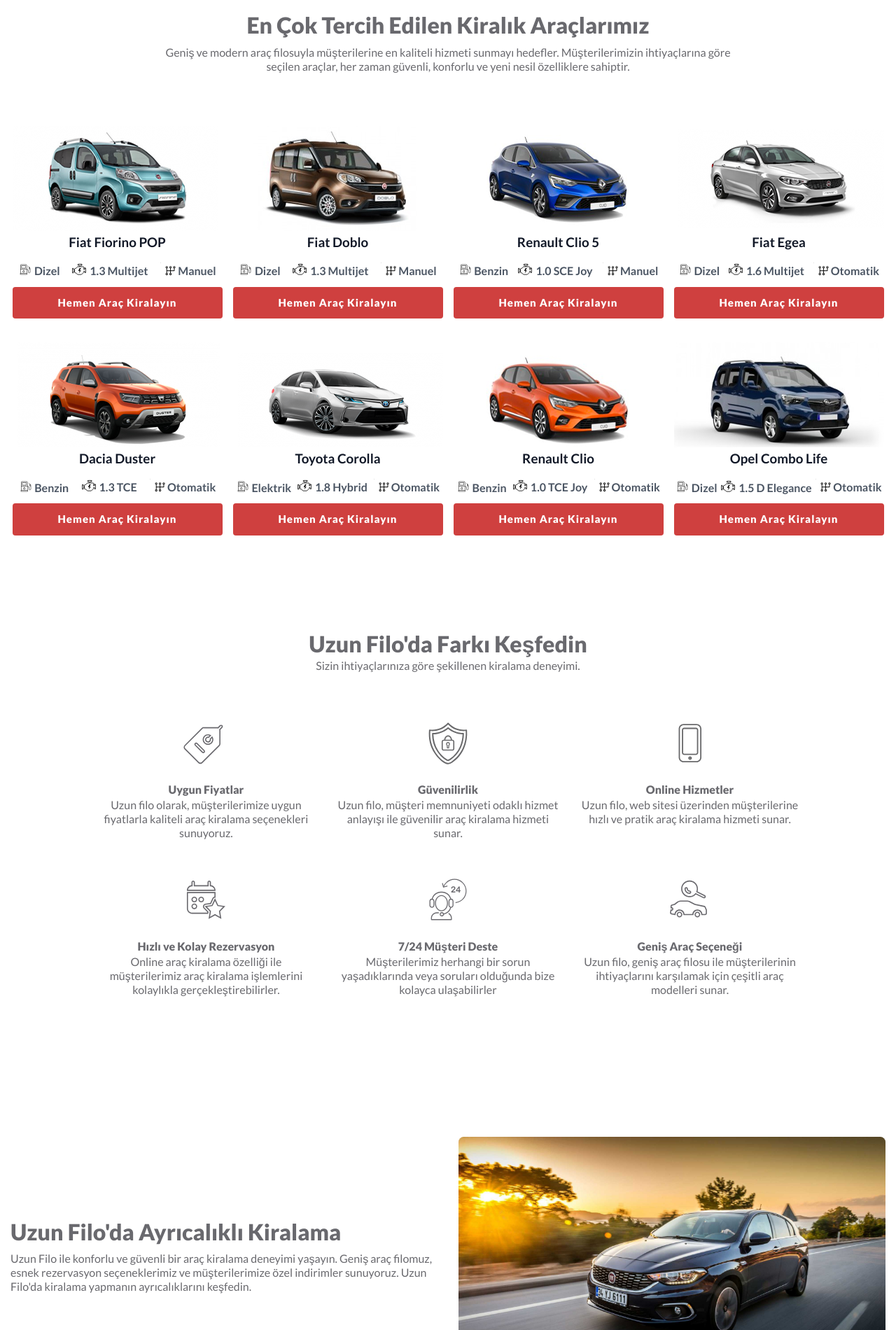
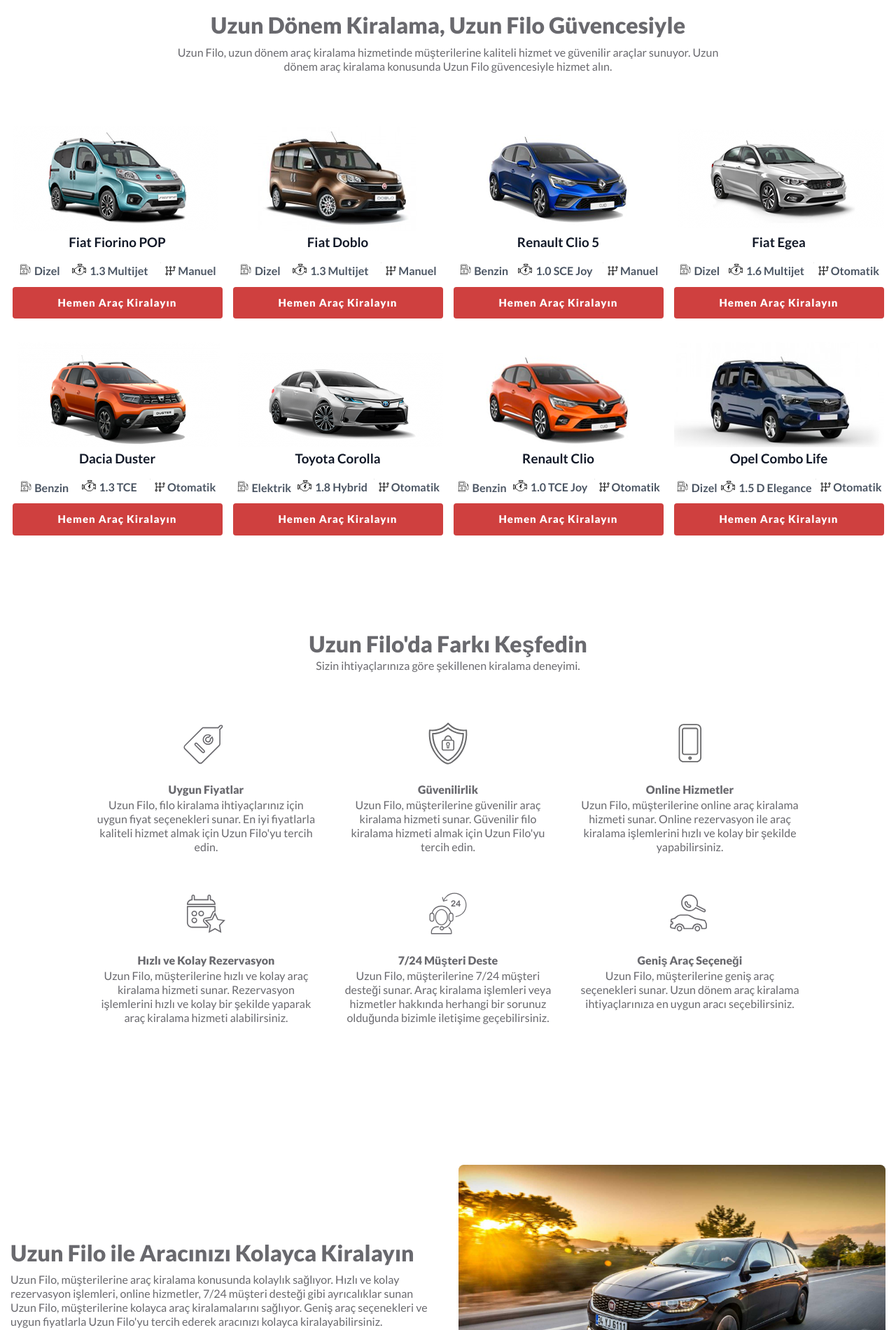
Before and after one commit to yakuptetik/rent-a-car, a plain HTML site: page index.html in a window 1280 px wide. Shown: the part 900-2800 px from the top of the page at 70% size. Drawn offline with nearby package versions, Linux system fonts and the light colour scheme; no server answers.

Commit message:
last revize

```diff
--- a/index.html
+++ b/index.html
@@ -79,7 +79,7 @@
                             </g>
                             </svg>
                         </a>
-                        <div id="31" class="text-black text-3xl pl-3">  </div>
+                        <div id="31" class="text-black text-3xl pl-3"></div>
                     </div>
                     <div class="max-[902px]:hidden">
                         <ul class="nav max-[991px]:hidden navbar-nav navbar-right">
@@ -101,8 +101,8 @@
             <div class="container">
                 <div class="row y-middle flex items-center justify-between max-[991px]:flex-col">
                     <div class=" col-md-6 text-white">
-                        <div class="text-[50px] font-semibold leading-tight mb-5 text-left max-[991px]:text-center">Uzun Dönem Araç Kiralamanın En İyisi!</div>
-                        <div class="text-3xl">Uzun filo olarak, müşterilerimize uzun dönem araç kiralama konusunda en iyi hizmeti sunmayı hedefliyoruz. Geniş araç yelpazemiz ve özel hizmetlerimizle, müşterilerimizin beklentilerini karşılıyoruz.</div>
+                        <div class="text-[50px] font-semibold leading-tight mb-5 text-left max-[991px]:text-center">Uzun Dönem Filo Kiralama Hizmetinde Güvenilir Adres!</div>
+                        <div class="text-3xl">Uzun Filo ile en uygun filo kiralama fiyatları ve kaliteli hizmeti bir arada bulabilirsiniz. Türkiye'nin 81 ilindeki kurumsal araç kiralama ihtiyaçlarınız için bizimle iletişime geçin!</div>
                     </div>
                     <div class="col-md-5 ">
                         <!--  Form -->
@@ -139,8 +139,8 @@
                     <div class="row">
                         <div class="col-md-8 col-md-offset-2">
                             <div class="section-header text-center wow fadeIn" style="visibility: visible; animation-name: fadeIn;">
-                                <div class="title mb-5">En Çok Tercih Edilen Kiralık Araçlarımız</div>
-                                <div class="" style="font-size: 16px;line-height: 20px;">Geniş ve modern araç filosuyla müşterilerine en kaliteli hizmeti sunmayı hedefler. Müşterilerimizin ihtiyaçlarına göre seçilen araçlar, her zaman güvenli, konforlu ve yeni nesil özelliklere sahiptir.</div>
+                                <div class="title mb-5">Uzun Dönem Kiralama, Uzun Filo Güvencesiyle</div>
+                                <div class="" style="font-size: 16px;line-height: 20px;">Uzun Filo, uzun dönem araç kiralama hizmetinde müşterilerine kaliteli hizmet ve güvenilir araçlar sunuyor. Uzun dönem araç kiralama konusunda Uzun Filo güvencesiyle hizmet alın.</div>
                             </div>
                         </div>
                     </div>
@@ -687,7 +687,7 @@
                                 </svg>
                             </div>
                             <h5 class="m-t f-w-900">Uygun Fiyatlar</h5>
-                            <p>Uzun filo olarak, müşterilerimize uygun fiyatlarla kaliteli araç kiralama seçenekleri sunuyoruz.</p>
+                            <p>Uzun Filo, filo kiralama ihtiyaçlarınız için uygun fiyat seçenekleri sunar. En iyi fiyatlarla kaliteli hizmet almak için Uzun Filo'yu tercih edin.</p>
                         </div>
                         <!-- Features Item -->
                         <div class="col-sm-4 ">
@@ -704,7 +704,7 @@
                                 </svg>
                             </div>
                             <h5 class="m-t f-w-900">Güvenilirlik</h5>
-                            <p>Uzun filo, müşteri memnuniyeti odaklı hizmet anlayışı ile güvenilir araç kiralama hizmeti sunar.</p>
+                            <p>Uzun Filo, müşterilerine güvenilir araç kiralama hizmeti sunar. Güvenilir filo kiralama hizmeti almak için Uzun Filo'yu tercih edin.</p>
                         </div>
                         <!-- Features Item -->
                         <div class="col-sm-4">
@@ -722,7 +722,7 @@
                                 </svg>
                             </div>
                             <h5 class="m-t f-w-900">Online Hizmetler</h5>
-                            <p>Uzun filo, web sitesi üzerinden müşterilerine hızlı ve pratik araç kiralama hizmeti sunar.</p>
+                            <p>Uzun Filo, müşterilerine online araç kiralama hizmeti sunar. Online rezervasyon ile araç kiralama işlemlerini hızlı ve kolay bir şekilde yapabilirsiniz.</p>
                         </div>
                     </div>
                 </div>
@@ -745,7 +745,7 @@
                             </svg>
                             </div>
                             <h5 class="m-t f-w-900">Hızlı ve Kolay Rezervasyon</h5>
-                            <p>Online araç kiralama özelliği ile müşterilerimiz araç kiralama işlemlerini kolaylıkla gerçekleştirebilirler.</p>
+                            <p>Uzun Filo, müşterilerine hızlı ve kolay araç kiralama hizmeti sunar. Rezervasyon işlemlerini hızlı ve kolay bir şekilde yaparak araç kiralama hizmeti alabilirsiniz.</p>
                         </div>
                         <!-- Features Item -->
                         <div class="col-sm-4">
@@ -796,7 +796,7 @@
 
                             </div>
                             <h5 class="m-t f-w-900">7/24 Müşteri Deste</h5>
-                            <p>Müşterilerimiz herhangi bir sorun yaşadıklarında veya soruları olduğunda bize kolayca ulaşabilirler</p>
+                            <p>Uzun Filo, müşterilerine 7/24 müşteri desteği sunar. Araç kiralama işlemleri veya hizmetler hakkında herhangi bir sorunuz olduğunda bizimle iletişime geçebilirsiniz.</p>
                         </div>
 
                         <!-- Features Item -->
@@ -819,7 +819,7 @@
 
                             </div>
                             <h5 class="m-t f-w-900">Geniş Araç Seçeneği</h5>
-                            <p>Uzun filo, geniş araç filosu ile müşterilerinin ihtiyaçlarını karşılamak için çeşitli araç modelleri sunar.</p>
+                            <p>Uzun Filo, müşterilerine geniş araç seçenekleri sunar. Uzun dönem araç kiralama ihtiyaçlarınıza en uygun aracı seçebilirsiniz.</p>
                         </div>
                     </div>
                 </div>
@@ -834,8 +834,8 @@
             <div class="container flex flex-wrap gap-32">
                 <div class="row y-middle c2">
                     <div class="col-md-6">
-                        <div class="title pb-5">Uzun Filo'da Ayrıcalıklı Kiralama</div>
-                        <p class="">Uzun Filo ile konforlu ve güvenli bir araç kiralama deneyimi yaşayın. Geniş araç filomuz, esnek rezervasyon seçeneklerimiz ve müşterilerimize özel indirimler sunuyoruz. Uzun Filo'da kiralama yapmanın ayrıcalıklarını keşfedin.</p>
+                        <div class="title pb-5">Uzun Filo ile Aracınızı Kolayca Kiralayın</div>
+                        <p class="">Uzun Filo, müşterilerine araç kiralama konusunda kolaylık sağlıyor. Hızlı ve kolay rezervasyon işlemleri, online hizmetler, 7/24 müşteri desteği gibi ayrıcalıklar sunan Uzun Filo, müşterilerine kolayca araç kiralamalarını sağlıyor. Geniş araç seçenekleri ve uygun fiyatlarla Uzun Filo'yu tercih ederek aracınızı kolayca kiralayabilirsiniz.</p>
                     </div>
                     <div class="col-md-6 ">
                         <img  src="images/description-car.jpeg" class="img-responsive m-x-auto rounded-xl" alt="">
@@ -846,8 +846,8 @@
                         <img  src="images/renault.jpeg" class="img-responsive object-cover  rounded-xl" alt="">
                     </div>
                     <div class="col-md-6">
-                        <div class="title pb-5">Güvenilir Araç Kiralama Uygun Fiyatlarla</div>
-                        <p class="">Uzun filo olarak, müşterilerimize güvenilir araç kiralama hizmeti sunarken, aynı zamanda uygun fiyatlarla hizmet sunuyoruz. Geniş araç yelpazemiz ve özel hizmetlerimiz ile müşterilerimizin ihtiyaçlarına yönelik en uygun çözümleri sunarak, işletmelerin bütçelerine uygun fiyatlarla kaliteli araç kiralama hizmeti sunuyoruz.</p>
+                        <div class="title pb-5">Uzun Filo ile Aracınızı Uygun Fiyatlarla Kiralayın</div>
+                        <p class="">Uzun Filo, müşterilerine araç kiralama hizmetinde uygun fiyatlar sunarak, araç kiralamayı ekonomik hale getiriyor. Geniş araç seçenekleri, online hizmetler, hızlı ve kolay rezervasyon işlemleri, 7/24 müşteri desteği gibi birçok ayrıcalık sunan Uzun Filo, müşterilerine uygun fiyatlarla araç kiralamayı sağlıyor.</p>
                     </div>
                 </div>
             </div>
```
